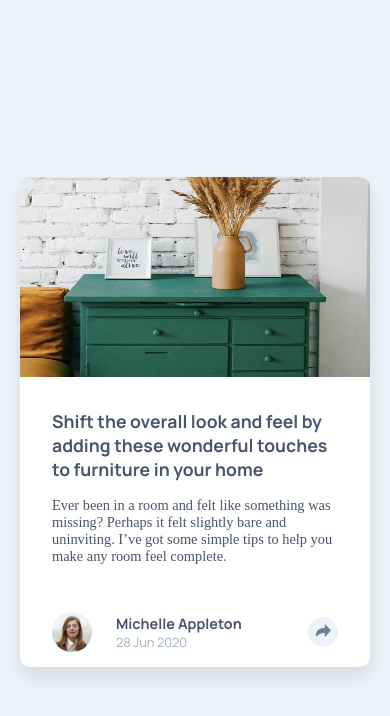
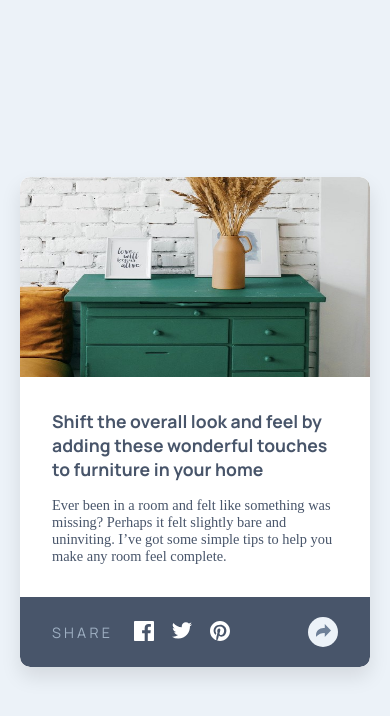
Before and after one commit to robiulsagor/fm-article-preview-component, a plain HTML site: page index.html in a window 390 px wide. Both pictures are taken after a click on the button 323 px from the left and 632 px from the top of the page. Drawn offline with Linux system fonts and the light colour scheme.

Commit message:
feat: Small screen design with Share functionality complete

```diff
--- a/index.html
+++ b/index.html
@@ -12,6 +12,7 @@
   <link href="https://fonts.googleapis.com/css2?family=Manrope:wght@200..800&display=swap" rel="stylesheet">
   <link rel="stylesheet" href="./style.css">
   <title>Frontend Mentor | Article preview component</title>
+  <script defer src="./script.js"></script>
 
 </head>
 
--- /dev/null
+++ b/script.js
@@ -0,0 +1,11 @@
+const shareBtn = document.getElementById("card-share-button")
+const shareMenu = document.getElementById("card-share")
+
+let isShareMenuOpen = false;
+
+const toggleShareMenu = () => {
+ isShareMenuOpen = !isShareMenuOpen;
+ shareMenu.classList.toggle("show", isShareMenuOpen);
+}
+
+shareBtn.addEventListener("click", toggleShareMenu)
--- a/style.css
+++ b/style.css
@@ -32,6 +32,7 @@ body {
   display: flex;
   flex-direction: column;
   position: relative;
+  overflow: hidden;
 }
 
 .card__image {
@@ -119,25 +120,26 @@ body {
 }
 
 /* share section */
-.card__share {
+#card-share {
   position: absolute;
-  bottom: 0;
+  bottom: -100px;
   left: 0;
   right: 0;
   width: 100%;
   display: flex;
-  gap: 0.6rem;
+  gap: 1rem;
   align-items: center;
   background: var(--dark-greyish-blue);
   padding: 2rem;
   height: 70px;
   border-radius: 0 0 10px 10px;
   z-index: 0;
-  display: none;
+  transition: 0.2s;
 }
 
-.card__share.show {
+#card-share.show {
   display: flex;
+  bottom: 0;
 }
 
 .card__share-text {
@@ -158,4 +160,10 @@ body {
   height: 24px;
   background: var(--dark-greyish-blue);
   border: none;
+  cursor: pointer;
+  transition: opacity 0.2s ease;
 }
+
+.card__share-option:hover {
+  opacity: 0.7;
+}
```
